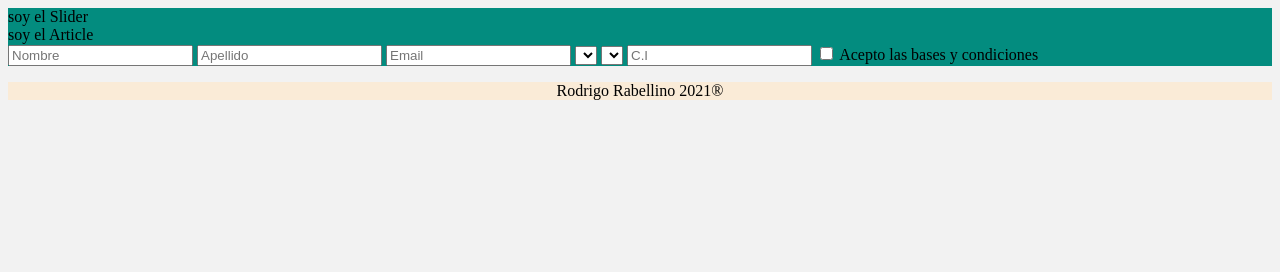
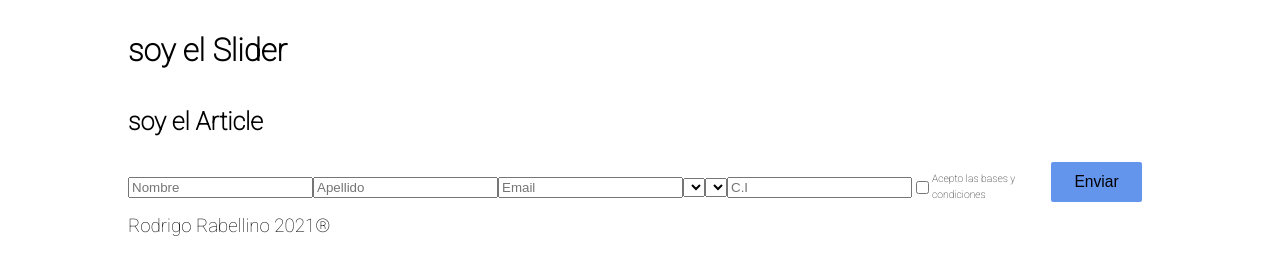
Before and after one commit to RodrigoRabellino/Test-WT-JS, a website: page index.html in a window 1280 px wide. Drawn offline with Linux system fonts and the light colour scheme.

Commit message:
form scss

```diff
--- a/index.html
+++ b/index.html
@@ -1,44 +1,51 @@
 <!DOCTYPE html>
 <html>
   <head>
-    <meta http-equiv="Content-Type" content="text/html;charset=UTF-8">
+    <meta http-equiv="Content-Type" content="text/html;charset=UTF-8" />
     <title>Test WT</title>
     <script src="index.js"></script>
     <link rel="stylesheet" href="./css/styles.css" />
   </head>
   <header>
+    <!-- <img src="./resources/facebook.png" alt="facebook icon" class="facebook-icon"> -->
     <nav></nav>
   </header>
   <body>
     <section class="section-slider">
-      <label>soy el Slider</label>
+      <h1>soy el Slider</h1>
     </section>
     <section class="section-article">
-      <label>soy el Article</label>
+      <h2>soy el Article</h2>
     </section>
     <section class="section-form">
-      <div>
       <form class="form-style">
         <input
           type="text"
           name="formName"
           id="formName"
           placeholder="Nombre"
+          class="form-name"
         />
         <input
           type="text"
           name="formSurname"
           id="formSurname"
           placeholder="Apellido"
+          class="form-surname"
         />
         <input
           type="email"
           name="formEmail"
           id="formEmail"
           placeholder="Email"
+          class="form-email"
         />
-          <select id="formCountry" name="formCountry"></select>
-          <select id="formCity" name="formCity"></select>
+        <select
+          id="formCountry"
+          name="formCountry"
+          class="form-country"
+        ></select>
+        <select id="formCity" name="formCity" class="form-city"></select>
         <input
           type="text"
           name="formCi"
@@ -46,11 +53,17 @@
           placeholder="C.I"
           maxlength="8"
           oninput="this.value = this.value.replace(/[^0-9.]/g, '').replace(/(\..*)\./g, '$1');"
+          class="form-ci"
         />
-          <input type="checkbox" name="formTerms" id="formTerms" />
+        <input
+          type="checkbox"
+          name="formTerms"
+          id="formTerms"
+          class="form-terms"
+        />
         <label for="formTerms">Acepto las bases y condiciones</label>
+        <button type="submit" id="formSend" class="btn-send">Enviar</button>
       </form>
-      </div>
     </section>
   </body>
   <footer>
--- /dev/null
+++ b/scss/_form.scss
@@ -0,0 +1,37 @@
+@use "global";
+
+.form-style {
+    @include box-flex(stretch, center, nowrap);
+}
+
+.form-inputs{
+
+}
+
+
+// .form-name {
+
+// }
+
+// .form-surname {
+// }
+
+// .form-email {
+// }
+
+// .form-country{
+// }
+
+// .form-city {
+// }
+
+// .form-ci {
+// }
+
+// .form-terms{
+
+// }
+
+.btn-send {
+  @extend .btn;
+}
--- a/scss/_global.scss
+++ b/scss/_global.scss
@@ -1,4 +1,13 @@
 @import url("https://fonts.googleapis.com/css2?family=Roboto:wght@100&display=swap");
+//Fonts
+$font-p: 1.8rem;
+$font-h1: 3.0rem;
+$font-h2: 2.4rem;
+$font-h3: 2.0rem;
+
+//Colors
+$btn-color: #6495ED;
+$btn-text-color: #fff;
 
 html {
   font-size: 65%;
@@ -41,3 +50,43 @@ nav,
   width: 80%;
   margin: auto;
 }
+
+p {
+  font-size: $font-p;
+}
+
+h1 {
+  font-size: $font-h1;
+}
+
+h2 {
+  font-size: $font-h2;
+}
+
+h3 {
+  font-size: $font-h3;
+  font-weight: lighter;
+}
+
+.btn{
+  border: none;
+  border-radius: 2px;
+  padding: 0.7em 1.5em;
+  cursor: pointer;
+  margin-right: 10px;
+  margin-bottom: 10px;
+  font-size: 1.5rem;
+  font-weight: 500;
+  background-color: $btn-color;
+}
+
+.btn-buy{
+  @extend .btn
+}
+
+@mixin box-flex($p, $c, $w){
+  display: flex;
+  justify-content: $p;
+  align-items: $c;
+  flex-wrap: $w;
+}
--- a/scss/styles.scss
+++ b/scss/styles.scss
@@ -1,29 +1,12 @@
-$font-stack: Helvetica, sans-serif;
-$back-color: #F2F2F2;
-$text-color: black;
-$accent: #038C7F;
+@import "global";
+@import "form";
 
-body {
-    background: $back-color;
-    font: $font-stack;
+header{
+    position: fixed;
+    top:0;
+    width: 100%;
 }
 
 .form-style {
-    background-color: $accent;
+    @include box-flex(space-between, center, nowrap);
 }
-
-.section-slider{
-    background-color: $accent;
-}
-
-.section-article{
-    background-color: $accent;
-}
-
-.section-form{
-    background-color: $accent;
-}
-.footer-content{
-    text-align: center;
-    background-color: antiquewhite;
-}
```
Also changed, not shown: css/styles.css, resources/facebook.png (added), resources/facebookDark.png (added). Lines whose indentation alone changed are shown as unchanged.
